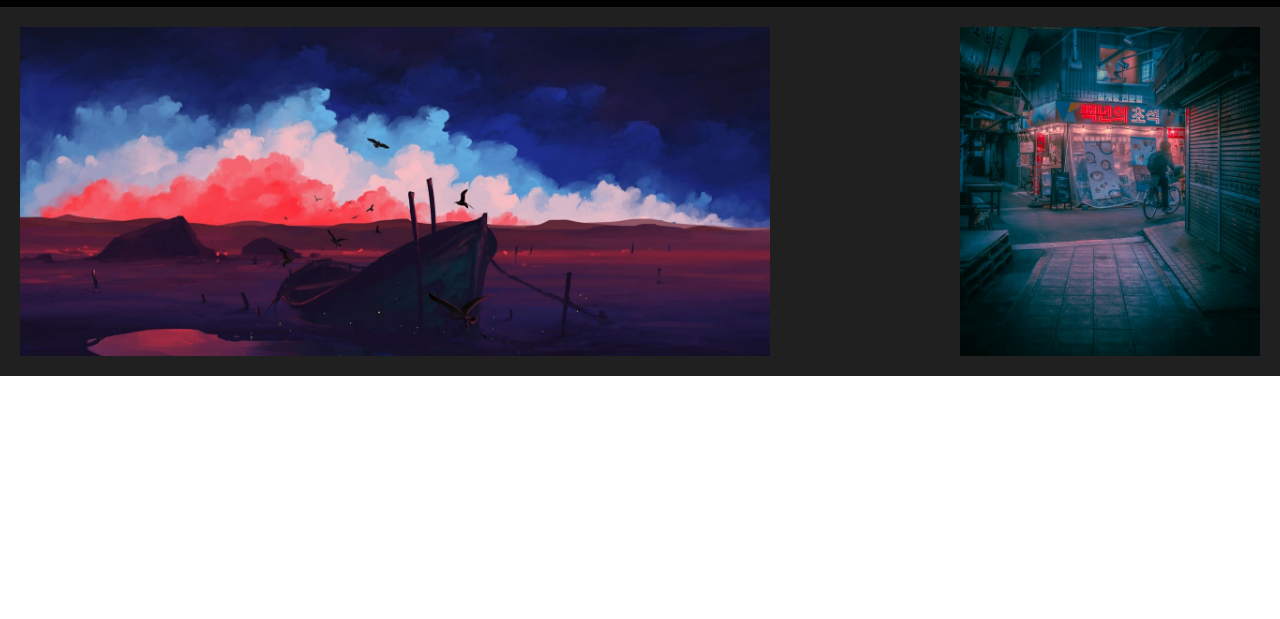
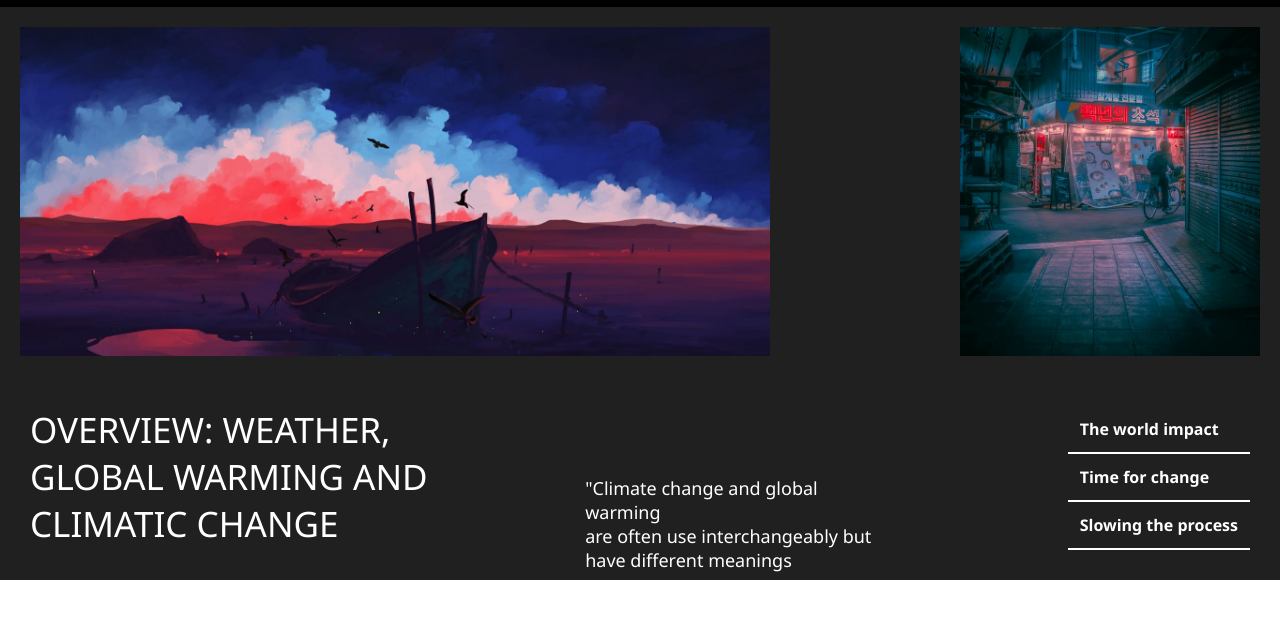
Before and after one commit to srvasanthan33/CSS_flexbox-march20, a plain HTML site: page index.html in a window 1280 px wide. Shown: the part 109-728 px from the top of the page. Drawn offline with Linux system fonts and the light colour scheme.

Commit message:
section phase 2 completed

```diff
--- a/assets/css/styles.css
+++ b/assets/css/styles.css
@@ -27,3 +27,26 @@ header h1 {
     align-items: center;
     padding: 20px;
 }
+.text-sect {
+    background-color: rgb(32, 32, 32);
+    display: flex;
+    justify-content: space-between;
+}
+.main,
+.main1,
+.main3 {
+    padding: 30px;
+}
+
+.main {
+    font-size: 35px;
+}
+.main1 {
+    padding: 100px 70px 0 45px;
+    width: 300px;
+    font-size: 18px;
+}
+.main3 h4 {
+    border-bottom: 2px solid rgb(255, 255, 255);
+    padding: 12px;
+}
```
